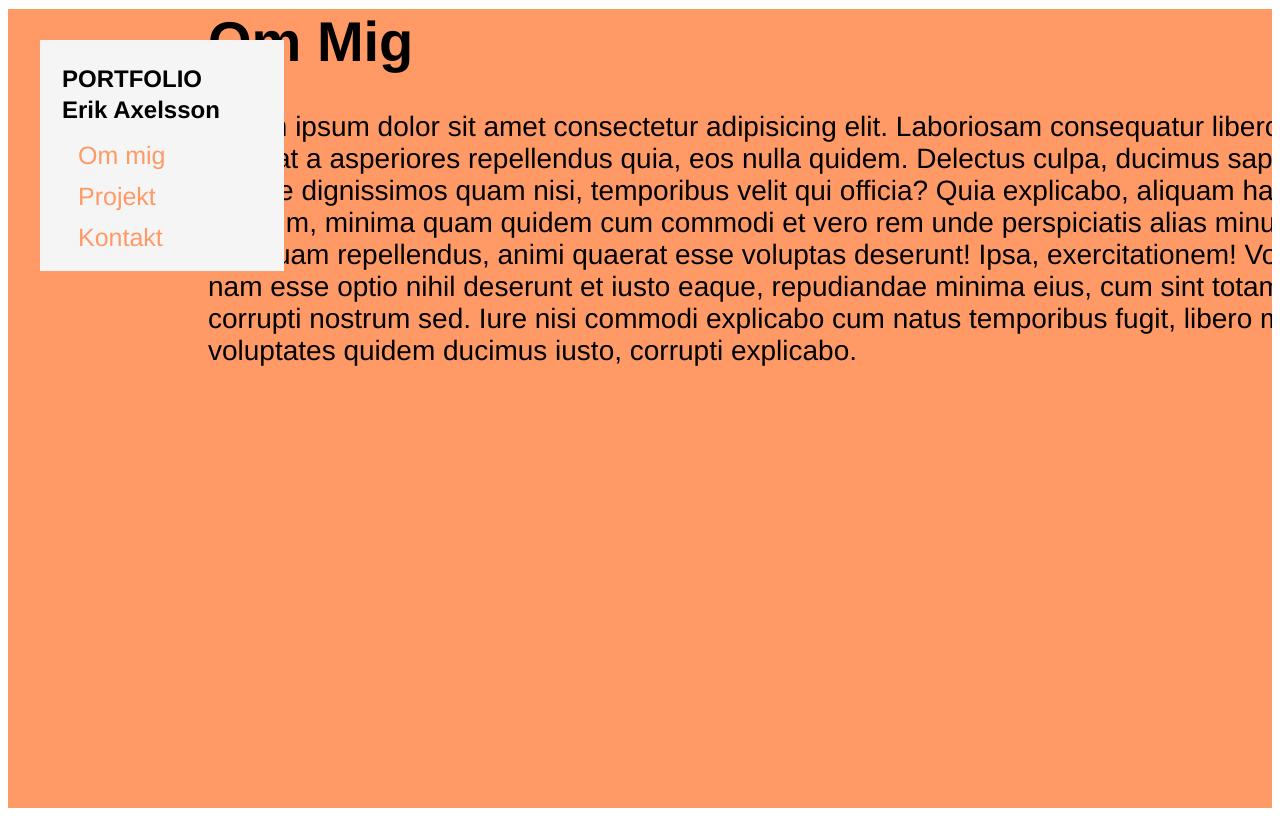
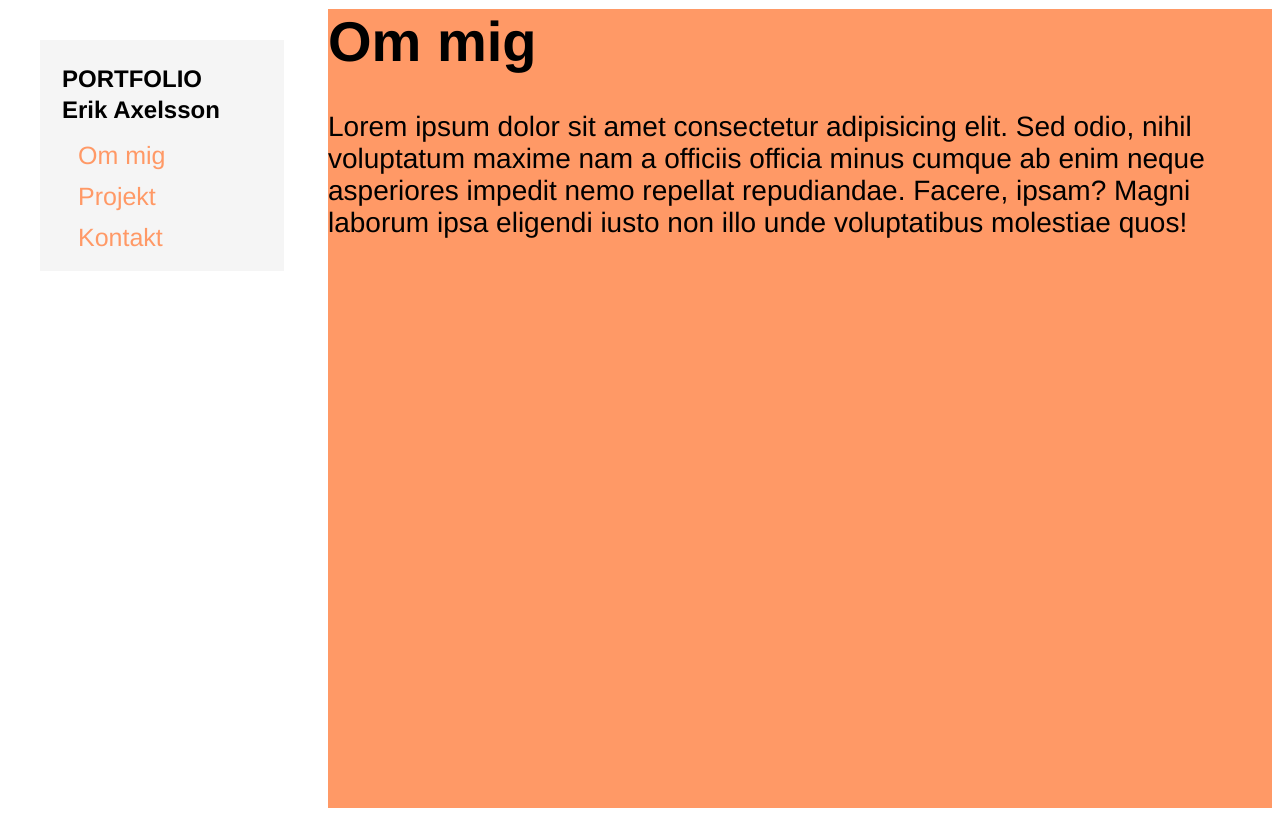
Before and after one commit to erax83/portfolio, a Vue app: page / in a window 1280 px wide. Built offline with nearby package versions, Linux system fonts and the light colour scheme.

Commit message:
Fix height and scrolling for main sections.

```diff
--- a/src/App.vue
+++ b/src/App.vue
@@ -71,10 +71,11 @@ nav a:hover {
 
 #main-container {
   font-size: 28px;
-  /* padding: 100px 10px; */
+  margin-left: 320px;
+  /* padding: 0px 10px; */
 
   /* position: relative; */
-  width: 100%;
+  /* width: 100%; */
   height: 100vh;
   scroll-behavior: smooth;
   overflow: auto;
@@ -84,8 +85,8 @@ nav a:hover {
 
 .main-section {
   width: 100%;
-  height: 100vh;
-  padding-left: 200px;
+  height: auto;
+  min-height: 100vh;
   background-size: cover;
   scroll-snap-align: start;
 }
--- a/src/components/About.vue
+++ b/src/components/About.vue
@@ -1,7 +1,7 @@
 <template>
   <div class="about-component">
-    <h1>Om Mig</h1>
-    <p>Lorem ipsum dolor sit amet consectetur adipisicing elit. Laboriosam consequatur libero doloribus quos placeat a asperiores repellendus quia, eos nulla quidem. Delectus culpa, ducimus sapiente ipsa, ratione dignissimos quam nisi, temporibus velit qui officia? Quia explicabo, aliquam harum provident dolorum, minima quam quidem cum commodi et vero rem unde perspiciatis alias minus quas neque quisquam repellendus, animi quaerat esse voluptas deserunt! Ipsa, exercitationem! Voluptas sunt nam esse optio nihil deserunt et iusto eaque, repudiandae minima eius, cum sint totam maiores corrupti nostrum sed. Iure nisi commodi explicabo cum natus temporibus fugit, libero mollitia. Ex voluptates quidem ducimus iusto, corrupti explicabo.</p>
+    <h1>Om mig</h1>
+    <p>Lorem ipsum dolor sit amet consectetur adipisicing elit. Sed odio, nihil voluptatum maxime nam a officiis officia minus cumque ab enim neque asperiores impedit nemo repellat repudiandae. Facere, ipsam? Magni laborum ipsa eligendi iusto non illo unde voluptatibus molestiae quos!</p>
   </div>
 </template>
 
--- a/src/components/Projects.vue
+++ b/src/components/Projects.vue
@@ -2,7 +2,7 @@
   <div class="project-component">
     <h1>Projekt</h1>
     <p>Lorem ipsum dolor sit amet consectetur adipisicing elit. Laboriosam consequatur libero doloribus quos placeat a asperiores repellendus quia, eos nulla quidem. Delectus culpa, ducimus sapiente ipsa, ratione dignissimos quam nisi, temporibus velit qui officia? Quia explicabo, aliquam harum provident dolorum, minima quam quidem cum commodi et vero rem unde perspiciatis alias minus quas neque quisquam repellendus, animi quaerat esse voluptas deserunt! Ipsa, exercitationem! Voluptas sunt nam esse optio nihil deserunt et iusto eaque, repudiandae minima eius, cum sint totam maiores corrupti nostrum sed. Iure nisi commodi explicabo cum natus temporibus fugit, libero mollitia. Ex voluptates quidem ducimus iusto, corrupti explicabo.</p>
-    <!-- <p>Lorem ipsum dolor sit amet consectetur, adipisicing elit. Aspernatur aperiam nobis rem iure repellat? Voluptate beatae nisi iusto nemo, consequatur ratione. Vitae qui reprehenderit illum autem beatae corporis laborum cupiditate magni rerum labore, ratione harum commodi eaque sed id molestias. Totam quas molestias aut facilis nisi incidunt ipsum beatae maxime earum dolorum magnam repellendus temporibus, impedit labore, dicta, velit vitae et odio dolore voluptatibus quis voluptatem accusamus mollitia. Beatae enim a voluptatum perferendis cumque in laboriosam commodi illum deleniti suscipit ea quis, quo est iusto aliquid quibusdam rerum tempora iure nam esse non vero voluptatem. Laudantium quos, perferendis pariatur et eaque quaerat sed dolore consequatur suscipit inventore minus ratione optio id voluptatum dolorum nam sunt nisi recusandae rerum, distinctio rem, molestias incidunt obcaecati tempora? Quisquam inventore totam possimus consequatur sunt in qui, temporibus alias? Fuga illum modi, ad sunt aperiam velit minima earum commodi molestiae rerum doloremque voluptatum quibusdam. Illum consequuntur accusantium voluptatibus ab minima iusto ad nulla eaque id, qui accusamus laudantium quae ducimus ipsum aspernatur cupiditate et omnis, a sunt deleniti debitis architecto. Natus amet facere nobis esse harum fugit quos cumque ducimus optio magni? Vero fugit harum officiis recusandae veritatis molestiae! Dolore maxime ea velit animi eos.</p> -->
+    <p>Lorem ipsum dolor sit amet consectetur, adipisicing elit. Aspernatur aperiam nobis rem iure repellat? Voluptate beatae nisi iusto nemo, consequatur ratione. Vitae qui reprehenderit illum autem beatae corporis laborum cupiditate magni rerum labore, ratione harum commodi eaque sed id molestias. Totam quas molestias aut facilis nisi incidunt ipsum beatae maxime earum dolorum magnam repellendus temporibus, impedit labore, dicta, velit vitae et odio dolore voluptatibus quis voluptatem accusamus mollitia. Beatae enim a voluptatum perferendis cumque in laboriosam commodi illum deleniti suscipit ea quis, quo est iusto aliquid quibusdam rerum tempora iure nam esse non vero voluptatem. Laudantium quos, perferendis pariatur et eaque quaerat sed dolore consequatur suscipit inventore minus ratione optio id voluptatum dolorum nam sunt nisi recusandae rerum, distinctio rem, molestias incidunt obcaecati tempora? Quisquam inventore totam possimus consequatur sunt in qui, temporibus alias? Fuga illum modi, ad sunt aperiam velit minima earum commodi molestiae rerum doloremque voluptatum quibusdam. Illum consequuntur accusantium voluptatibus ab minima iusto ad nulla eaque id, qui accusamus laudantium quae ducimus ipsum aspernatur cupiditate et omnis, a sunt deleniti debitis architecto. Natus amet facere nobis esse harum fugit quos cumque ducimus optio magni? Vero fugit harum officiis recusandae veritatis molestiae! Dolore maxime ea velit animi eos.</p>
   </div>
 </template>
 
```
